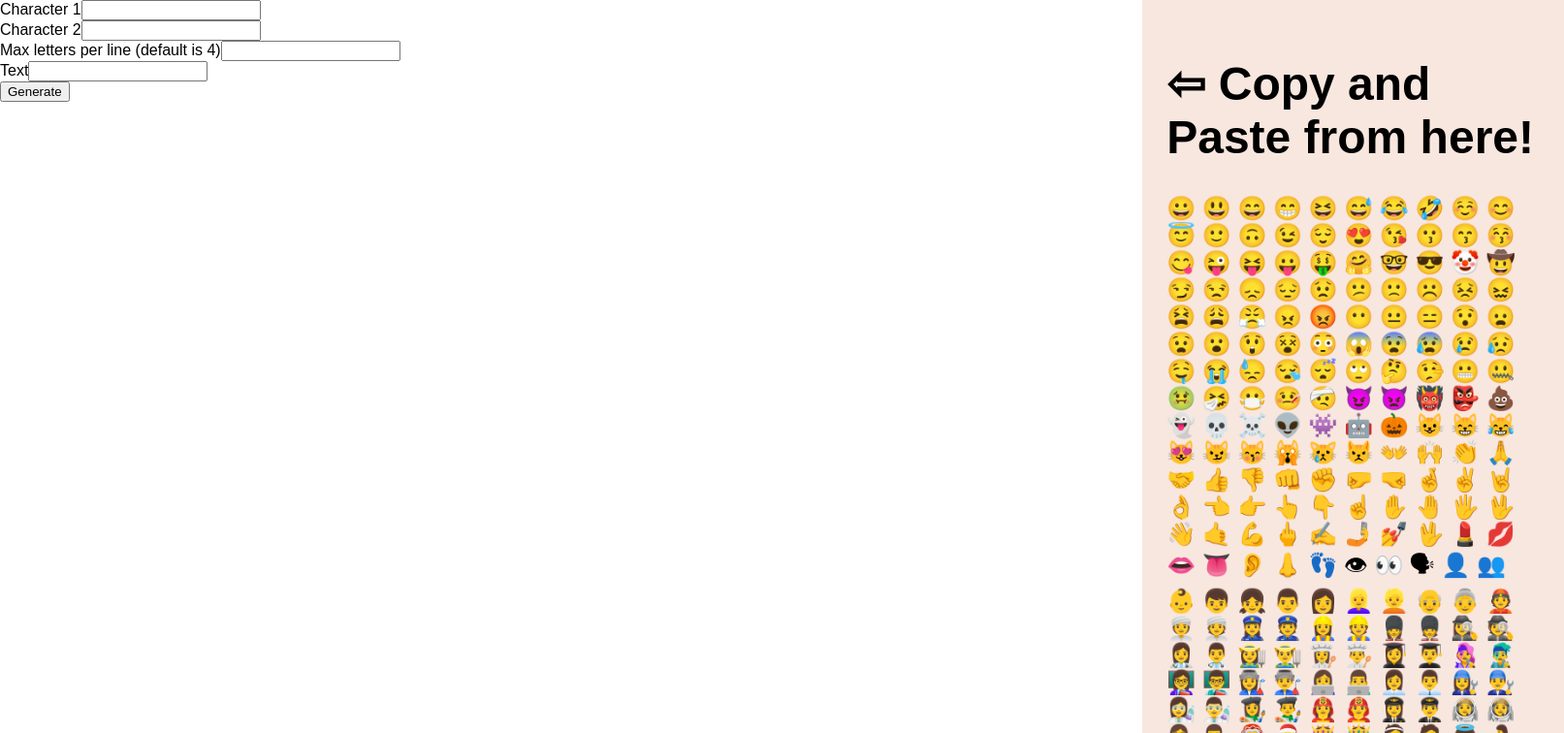
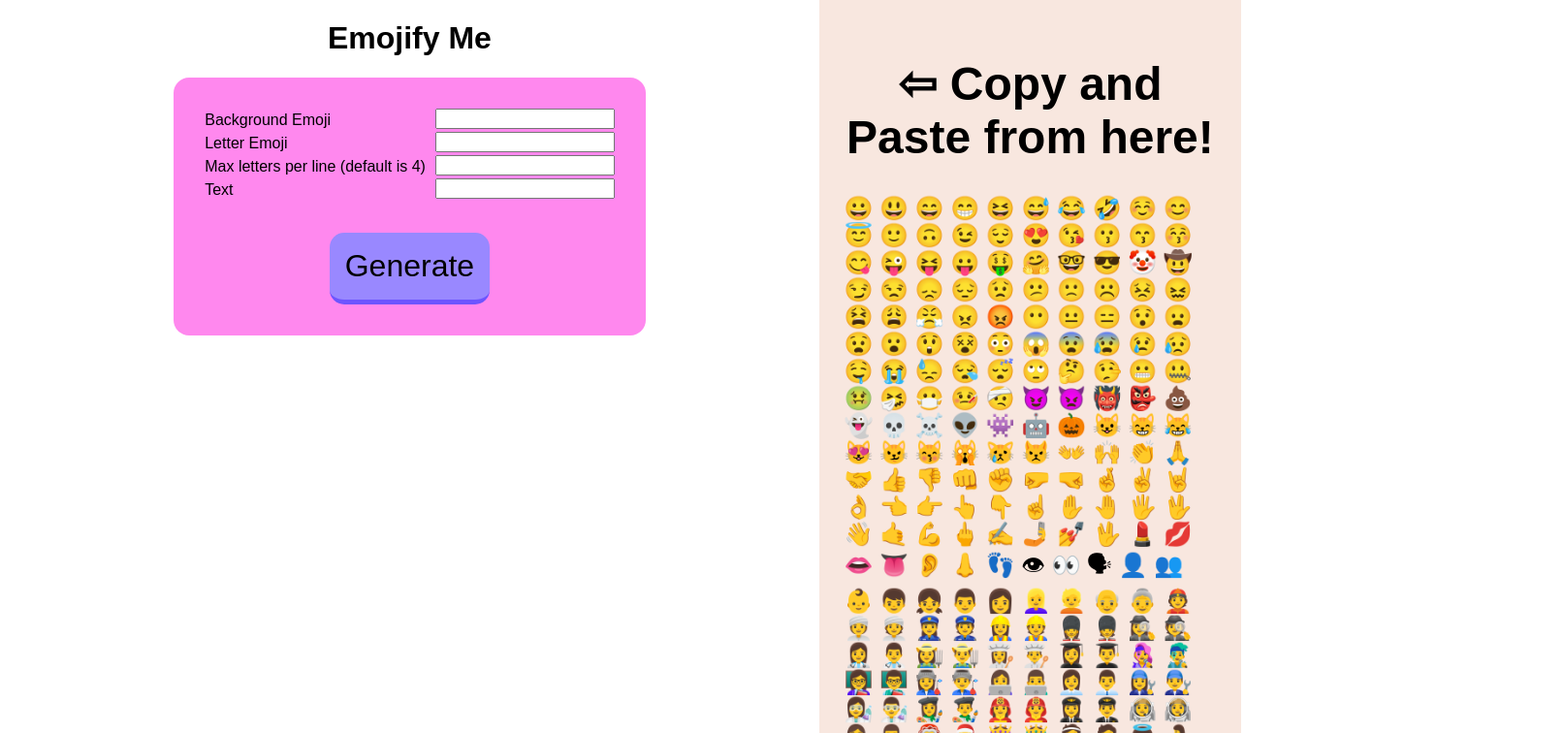
Before and after one commit to HugoKawamata/emojify-me, a React (Create React App) app: page / in a window 1280 px wide. Shown: the top 756 px of the page at 97% size, 1613 px wide, since content can reach past the window. Built offline with nearby package versions, Linux system fonts and the light colour scheme.

Commit message:
Stylin’ on em

```diff
--- a/src/App.css
+++ b/src/App.css
@@ -1,7 +1,59 @@
+.everything-cont {
+  display: flex;
+}
+
+h1 {
+  text-align: center;
+}
+.header {
+  justify-content: center;
+}
+
+#options {
+  margin: auto;
+  width: 50%;
+  background-color: #F8E;
+  padding: 2em;
+  border-radius: 1em;
+  line-height: 1.5em;
+}
+
+#options input {
+  float: right;
+}
+
+.centered {
+  text-align: center;
+}
+
+#options .submit {
+  margin-top: 1em;
+  padding: 0.5em;
+  float:none;
+  font-size: 2em;
+  background-color: #9988ff;
+  border: 0px;
+  border-radius: 15px;
+  border-bottom: 5px solid #6d55ff;
+}
+
+#options .submit:active {
+  border-bottom: 0px solid #fff;
+  border-top: 2px solid #6d55ff;
+  background-color: #836fff;
+  color: #444;
+}
+
+.features-cont {
+  flex-grow: 1;
+}
+
 #result {
+  margin-top: 2em;
   line-height: 1em;
   font-size: 1em;
   font-family: monospace;
+  text-align: center;
 }
 
 #pasta {
@@ -9,8 +61,6 @@
   padding: 2%;
   width: 30%;
   font-size: 1.5em;
-  position: absolute;
-  top: 0px;
 }
 
 #pasta h1:hover {
@@ -18,9 +68,7 @@
 }
 
 .pasta-open {
-  left: 66%;
 }
 
 .pasta-closed {
-  left: 92%;
 }
--- a/src/App.js
+++ b/src/App.js
@@ -120,10 +120,18 @@ class App extends Component {
   render() {
     return (
       <div className="App">
-        <Options generate={(c1, c2, lineLength, text) => this.generate(c1, c2, lineLength, text)}/>
+        <div className="everything-cont">
+          <div className="features-cont">
+            <div className="header">
+              <h1>Emojify Me</h1>
+              <Options generate={(c1, c2, lineLength, text) => this.generate(c1, c2, lineLength, text)}/>
+            </div>
 
-        <Result res={this.state.result} />
-        <Pasta />
+            <Result res={this.state.result} />
+          </div>
+
+          <Pasta />
+        </div>
       </div>
     );
   }
--- a/src/Options.js
+++ b/src/Options.js
@@ -36,15 +36,17 @@ export default class Options extends React.Component {
     render() {
         return (
             <div id="options">
-                <label htmlFor="char1">Character 1</label>
+                <label htmlFor="char1">Background Emoji</label>
                 <input type="text" id="char1" maxLength="3" onChange={this.handleChange} name="char1" /><br/>
-                <label htmlFor="char2">Character 2</label>
+                <label htmlFor="char2">Letter Emoji</label>
                 <input type="text" id="char2" maxLength="3" onChange={this.handleChange} name="char2" /><br/>
-                <label htmlFor="lineLength">Max letters per line (default is 4)</label>
+                <label htmlFor="lineLength">Max letters per line (default is 4) </label>
                 <input type="text" id="lineLength" maxLength="1" onChange={this.handleChange} name="lineLength" /><br/>
                 <label htmlFor="text">Text</label>
                 <input type="text" id="text" onChange={this.handleChange} name="text" /><br/>
-                <input type="submit" value="Generate" onClick={() => this.props.generate(this.state.char1, this.state.char2, this.state.lineLength, this.state.text)}/>
+                <div className="centered">
+                    <input className="submit" type="submit" value="Generate" onClick={() => this.props.generate(this.state.char1, this.state.char2, this.state.lineLength, this.state.text)}/>
+                </div>
             </div>
         )
     }
```
